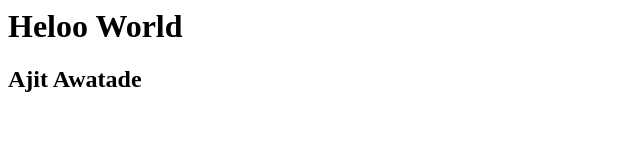
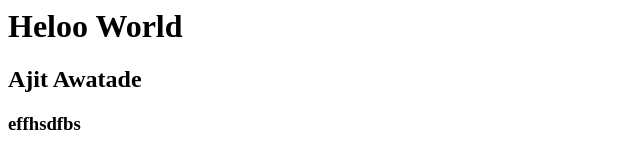
Before and after one commit to AjitAwatade/PracticeSess, a plain HTML site: page index.html in a window 1280 px wide. Shown: the whole page, without its empty margins (0-640 px from the left). Drawn offline with Linux system fonts and the light colour scheme.

Commit message:
code changes

```diff
--- a/index.html
+++ b/index.html
@@ -1,2 +1,5 @@
 <h1>Heloo World</h1>
 <h2>Ajit Awatade</h2>
+<h3>
+    effhsdfbs
+</h3>
```
